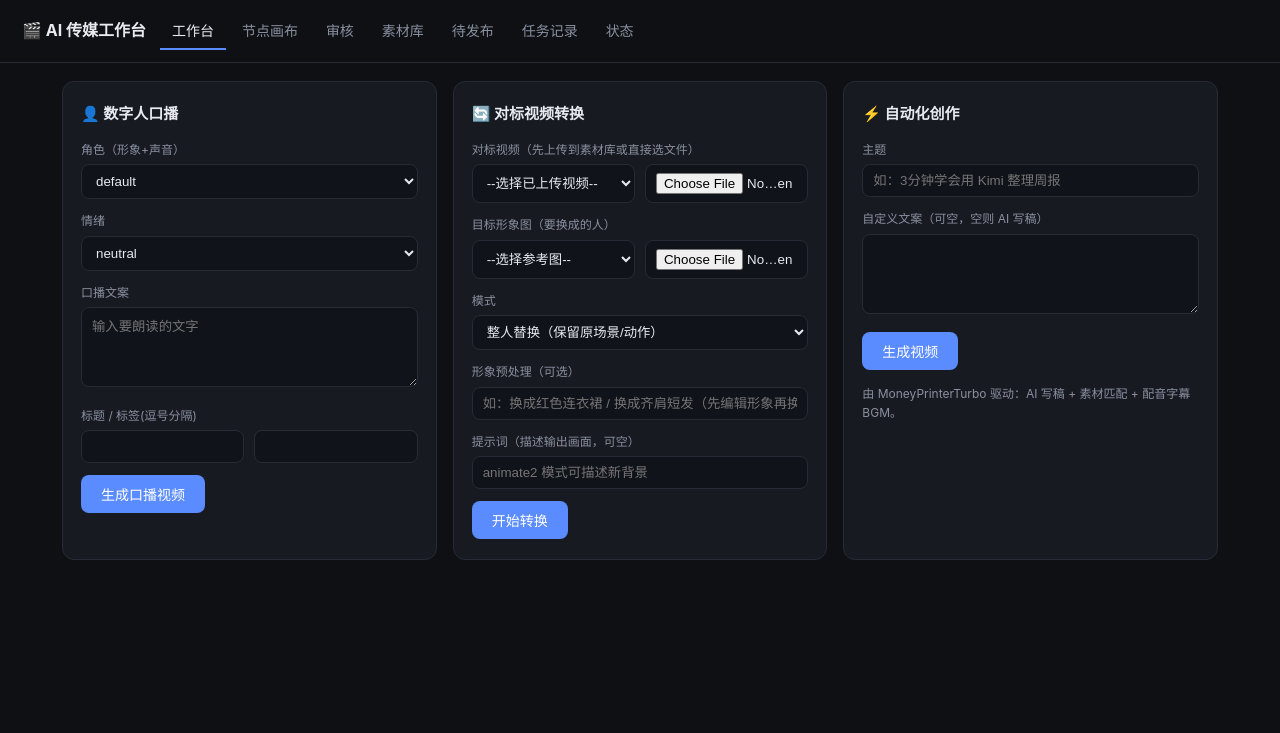
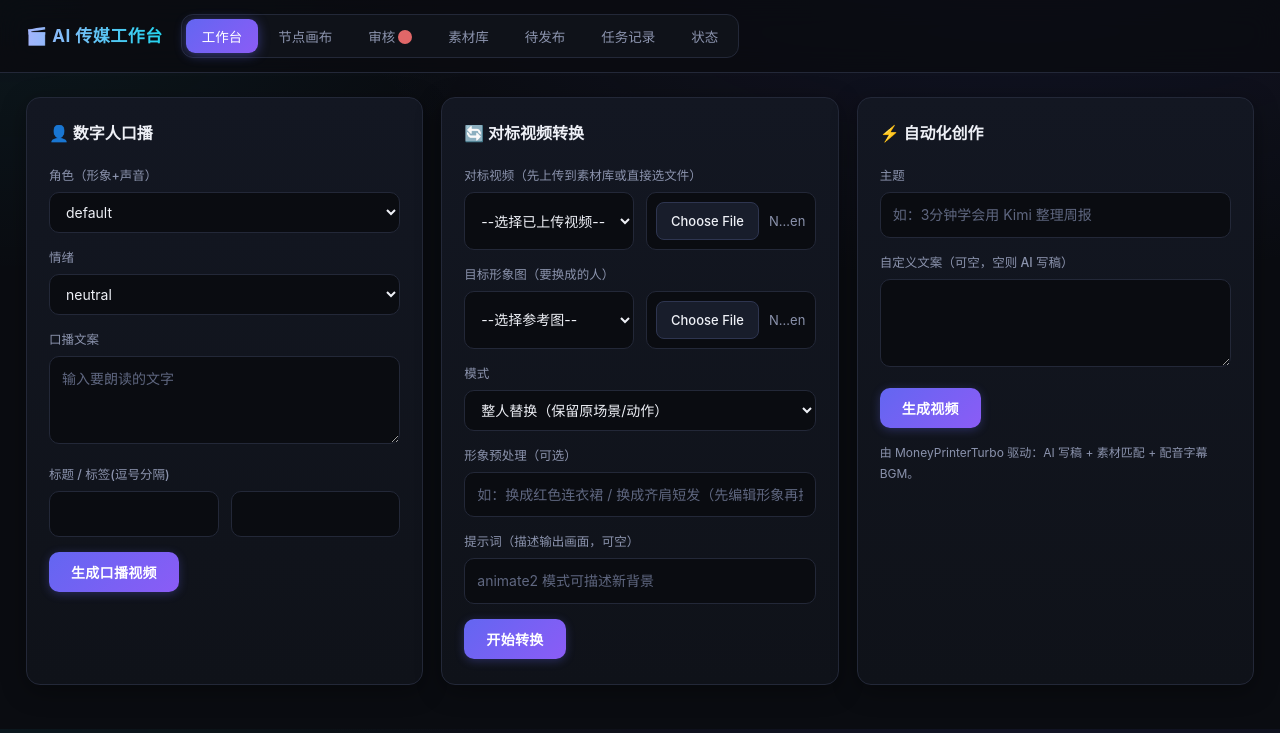
Before and after one commit to ZShining219/mediaharnesstest, a FastAPI app: page / in a window 1280 px wide. Shown: the top 733 px of the page. Run offline with FastAPI, Linux system fonts and the light colour scheme; some libraries are stand-ins or nearby versions.

Commit message:
ui: 整体视觉重设计(深色渐变设计系统+中文优化) + copyparty 界面中文化

```diff
--- a/orchestrator/app/templates/index.html
+++ b/orchestrator/app/templates/index.html
@@ -6,53 +6,107 @@
 <title>AI 传媒工作台</title>
 <link rel="stylesheet" href="/static/vendor/litegraph.css">
 <style>
-  :root { --bg:#0e1014; --card:#171a21; --line:#272b36; --fg:#e8eaf0; --dim:#8a90a0;
-          --acc:#5b8cff; --ok:#2ea36c; --bad:#e05a5a; --warn:#d9a13b; }
-  * { box-sizing:border-box; }
-  body { margin:0; background:var(--bg); color:var(--fg);
-         font:14px/1.6 -apple-system,"PingFang SC",sans-serif; }
-  header { padding:12px 22px; border-bottom:1px solid var(--line);
-           display:flex; align-items:center; gap:14px; flex-wrap:wrap;
-           position:sticky; top:0; background:var(--bg); z-index:9; }
-  header h1 { font-size:16px; margin:0; }
-  nav button { background:none; border:none; color:var(--dim); padding:8px 12px;
-               cursor:pointer; font-size:14px; border-bottom:2px solid transparent; }
-  nav button.on { color:var(--fg); border-color:var(--acc); }
-  main { padding:18px 22px; max-width:1200px; margin:0 auto; }
-  .card { background:var(--card); border:1px solid var(--line); border-radius:12px;
-          padding:18px; margin-bottom:16px; }
-  .grid3 { display:grid; grid-template-columns:repeat(auto-fit,minmax(320px,1fr)); gap:16px; }
-  .pill { display:inline-block; padding:2px 10px; border-radius:20px; font-size:12px;
-          background:#242936; margin-right:6px; }
-  .pill.ok{color:var(--ok)} .pill.bad{color:var(--bad)} .pill.warn{color:var(--warn)}
-  video,img.preview { width:240px; max-height:300px; object-fit:contain;
-                      border-radius:8px; background:#000; }
-  .item { display:flex; gap:16px; flex-wrap:wrap; }
-  .item .meta { flex:1; min-width:260px; }
-  input,textarea,select { width:100%; background:#10131a; color:var(--fg);
-      border:1px solid var(--line); border-radius:8px; padding:8px 10px; margin:4px 0 10px; }
-  textarea { min-height:80px; resize:vertical; }
-  label { font-size:12px; color:var(--dim); }
-  .btn { background:var(--acc); color:#fff; border:none; padding:9px 20px;
-         border-radius:8px; cursor:pointer; margin:2px 8px 2px 0; font-size:14px; }
-  .btn.gray{background:#333a47} .btn.red{background:var(--bad)} .btn.green{background:var(--ok)}
-  .btn:disabled{opacity:.4;cursor:not-allowed}
+  :root{
+    --bg:#0a0c11; --bg2:#0f1219; --card:#131722; --card2:#181d2b;
+    --line:#232838; --line2:#2e3550; --fg:#eef0f6; --dim:#8b93ad; --dim2:#5f6780;
+    --acc:#6366f1; --acc2:#8b5cf6; --cyan:#22d3ee; --ok:#34d399; --bad:#f87171; --warn:#fbbf24;
+    --r:14px; --shadow:0 6px 24px rgba(0,0,0,.35);
+  }
+  *{box-sizing:border-box}
+  html{scrollbar-color:#3a4158 transparent}
+  body{margin:0;background:
+      radial-gradient(1200px 600px at 80% -10%,rgba(99,102,241,.10),transparent 60%),
+      radial-gradient(900px 500px at 0% 0%,rgba(34,211,238,.06),transparent 55%),var(--bg);
+    color:var(--fg);
+    font:14px/1.7 "PingFang SC","HarmonyOS Sans SC","MiSans","Noto Sans SC","Microsoft YaHei",-apple-system,sans-serif;
+    -webkit-font-smoothing:antialiased}
+  /* ---------- 顶栏 ---------- */
+  header{padding:14px 26px;display:flex;align-items:center;gap:18px;flex-wrap:wrap;
+    position:sticky;top:0;z-index:9;
+    background:rgba(10,12,17,.82);backdrop-filter:blur(14px);
+    border-bottom:1px solid var(--line)}
+  header h1{font-size:17px;margin:0;font-weight:700;letter-spacing:.5px;
+    background:linear-gradient(90deg,#a5b4fc,#22d3ee);-webkit-background-clip:text;background-clip:text;color:transparent}
+  nav{display:flex;gap:4px;background:var(--bg2);border:1px solid var(--line);
+      border-radius:12px;padding:4px;flex-wrap:wrap}
+  nav button{background:none;border:none;color:var(--dim);padding:7px 16px;
+    cursor:pointer;font-size:13.5px;border-radius:9px;transition:all .18s}
+  nav button:hover{color:var(--fg);background:var(--card2)}
+  nav button.on{color:#fff;background:linear-gradient(135deg,var(--acc),var(--acc2));
+    box-shadow:0 2px 12px rgba(99,102,241,.45)}
+  nav button.on #cnt{color:#fff}
+  #cnt{font-size:11px;background:rgba(248,113,113,.9);color:#fff;border-radius:10px;
+       padding:1px 7px;margin-left:3px;vertical-align:1px}
+  /* ---------- 主体 ---------- */
+  main{padding:24px 26px;max-width:1280px;margin:0 auto;animation:fade .25s ease}
+  @keyframes fade{from{opacity:0;transform:translateY(6px)}to{opacity:1;transform:none}}
+  section:empty{display:none}
+  .card{background:linear-gradient(180deg,var(--card),var(--bg2));
+    border:1px solid var(--line);border-radius:var(--r);padding:22px;margin-bottom:20px;
+    box-shadow:var(--shadow)}
+  .card h3{margin:0 0 16px;font-size:16px;font-weight:700;display:flex;align-items:center;gap:8px}
+  .grid3{display:grid;grid-template-columns:repeat(auto-fit,minmax(340px,1fr));gap:18px}
+  .pill{display:inline-block;padding:3px 12px;border-radius:20px;font-size:12px;
+    background:var(--card2);border:1px solid var(--line2);margin-right:6px;color:var(--dim)}
+  .pill.ok{color:var(--ok);border-color:rgba(52,211,153,.4)}
+  .pill.bad{color:var(--bad);border-color:rgba(248,113,113,.4)}
+  .pill.warn{color:var(--warn);border-color:rgba(251,191,36,.4)}
+  video,img.preview{width:250px;max-height:300px;object-fit:contain;
+    border-radius:10px;background:#000;border:1px solid var(--line)}
+  .item{display:flex;gap:18px;flex-wrap:wrap}
+  .item .meta{flex:1;min-width:260px}
+  /* ---------- 表单 ---------- */
+  input,textarea,select{width:100%;background:var(--bg);color:var(--fg);
+    border:1px solid var(--line);border-radius:10px;padding:10px 12px;margin:5px 0 12px;
+    font:inherit;transition:border .15s,box-shadow .15s}
+  input:focus,textarea:focus,select:focus{outline:none;border-color:var(--acc);
+    box-shadow:0 0 0 3px rgba(99,102,241,.22)}
+  select{cursor:pointer}
+  textarea{min-height:88px;resize:vertical}
+  input[type=file]{padding:9px;font-size:13px;color:var(--dim)}
+  input[type=file]::file-selector-button{background:var(--card2);border:1px solid var(--line2);
+    color:var(--fg);border-radius:8px;padding:7px 14px;margin-right:10px;cursor:pointer;
+    font:inherit;font-weight:500;transition:border .15s}
+  input[type=file]::file-selector-button:hover{border-color:var(--acc)}
+  label{font-size:12.5px;color:var(--dim);font-weight:500}
+  ::placeholder{color:var(--dim2)}
+  /* ---------- 按钮 ---------- */
+  .btn{background:linear-gradient(135deg,var(--acc),var(--acc2));color:#fff;border:none;
+    padding:10px 22px;border-radius:10px;cursor:pointer;margin:3px 10px 3px 0;
+    font-size:14px;font-weight:600;letter-spacing:.3px;
+    transition:transform .12s,box-shadow .15s;box-shadow:0 2px 10px rgba(99,102,241,.3)}
+  .btn:hover{transform:translateY(-1px);box-shadow:0 4px 18px rgba(99,102,241,.5)}
+  .btn:active{transform:none}
+  .btn.gray{background:var(--card2);border:1px solid var(--line2);box-shadow:none;color:var(--fg)}
+  .btn.red{background:linear-gradient(135deg,#ef4444,#dc2626);box-shadow:0 2px 10px rgba(239,68,68,.3)}
+  .btn.green{background:linear-gradient(135deg,#10b981,#059669);box-shadow:0 2px 10px rgba(16,185,129,.3)}
+  .btn:disabled{opacity:.4;cursor:not-allowed;transform:none;box-shadow:none}
+  a.btn{color:#fff}
+  /* ---------- 表格 ---------- */
   table{width:100%;border-collapse:collapse;font-size:13px}
-  td,th{text-align:left;padding:6px 10px;border-bottom:1px solid var(--line)}
-  .dim{color:var(--dim)} .row2{display:grid;grid-template-columns:1fr 1fr;gap:10px}
-  h3{margin:2px 0 12px;font-size:15px}
-  .thumb{width:84px;height:84px;object-fit:cover;border-radius:8px;cursor:pointer;
-         border:2px solid transparent}
-  .thumb.sel{border-color:var(--acc)}
-  .assets{display:flex;flex-wrap:wrap;gap:10px}
-  .drop{border:1.5px dashed var(--line);border-radius:10px;padding:16px;text-align:center;
-        color:var(--dim);cursor:pointer;font-size:13px}
-  .drop:hover{border-color:var(--acc);color:var(--fg)}
-  .charbox{display:flex;gap:12px;align-items:flex-start}
-  .charbox img{width:96px;height:96px;object-fit:cover;border-radius:10px}
-  .status-dot{display:inline-block;width:8px;height:8px;border-radius:50%;margin-right:6px}
-  #toast{position:fixed;right:20px;bottom:20px;background:#222a3a;padding:12px 18px;
-         border-radius:10px;display:none;z-index:99;max-width:400px}
+  td,th{text-align:left;padding:10px 12px;border-bottom:1px solid var(--line)}
+  th{color:var(--dim);font-weight:600;font-size:12px;text-transform:none}
+  tr:hover td{background:rgba(99,102,241,.05)}
+  /* ---------- 其它 ---------- */
+  .dim{color:var(--dim)} .row2{display:grid;grid-template-columns:1fr 1fr;gap:12px}
+  .thumb{width:88px;height:88px;object-fit:cover;border-radius:10px;cursor:pointer;
+    border:2px solid transparent;transition:all .15s}
+  .thumb:hover{transform:scale(1.04)}
+  .thumb.sel{border-color:var(--acc);box-shadow:0 0 0 3px rgba(99,102,241,.3)}
+  .assets{display:flex;flex-wrap:wrap;gap:12px}
+  .drop{border:1.5px dashed var(--line2);border-radius:12px;padding:22px;text-align:center;
+    color:var(--dim);cursor:pointer;font-size:13px;transition:all .18s;background:rgba(99,102,241,.03)}
+  .drop:hover{border-color:var(--acc);color:var(--fg);background:rgba(99,102,241,.08)}
+  .charbox{display:flex;gap:14px;align-items:flex-start}
+  .charbox img{width:100px;height:100px;object-fit:cover;border-radius:12px;border:1px solid var(--line)}
+  .status-dot{display:inline-block;width:8px;height:8px;border-radius:50%;margin-right:7px}
+  #toast{position:fixed;right:24px;bottom:24px;background:var(--card2);border:1px solid var(--line2);
+    padding:14px 20px;border-radius:12px;display:none;z-index:99;max-width:420px;
+    box-shadow:0 10px 40px rgba(0,0,0,.5);font-size:13.5px;animation:fade .2s}
+  #lgcanvas{border-radius:var(--r);border:1px solid var(--line)}
+  ::-webkit-scrollbar{width:10px;height:10px}
+  ::-webkit-scrollbar-thumb{background:#2c334a;border-radius:6px}
+  ::-webkit-scrollbar-thumb:hover{background:#3a425f}
 </style>
 </head>
 <body>
```
